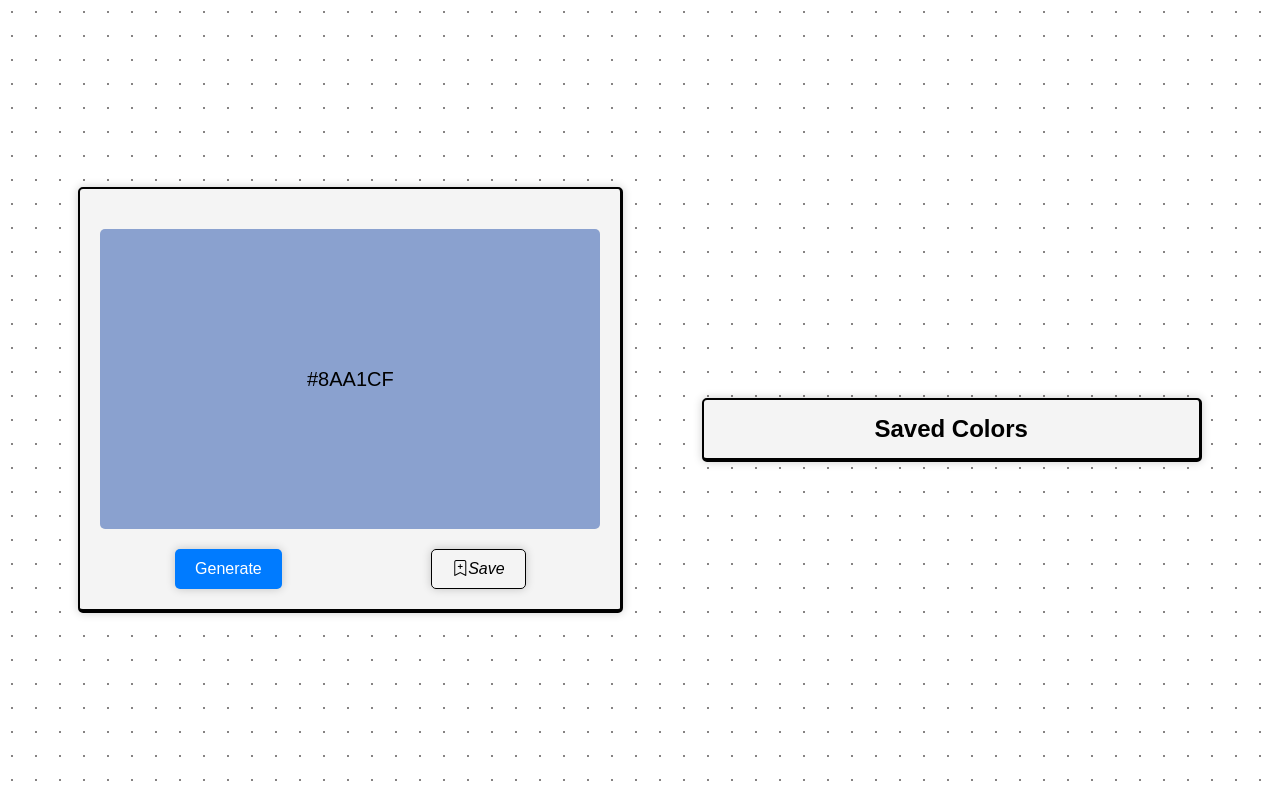
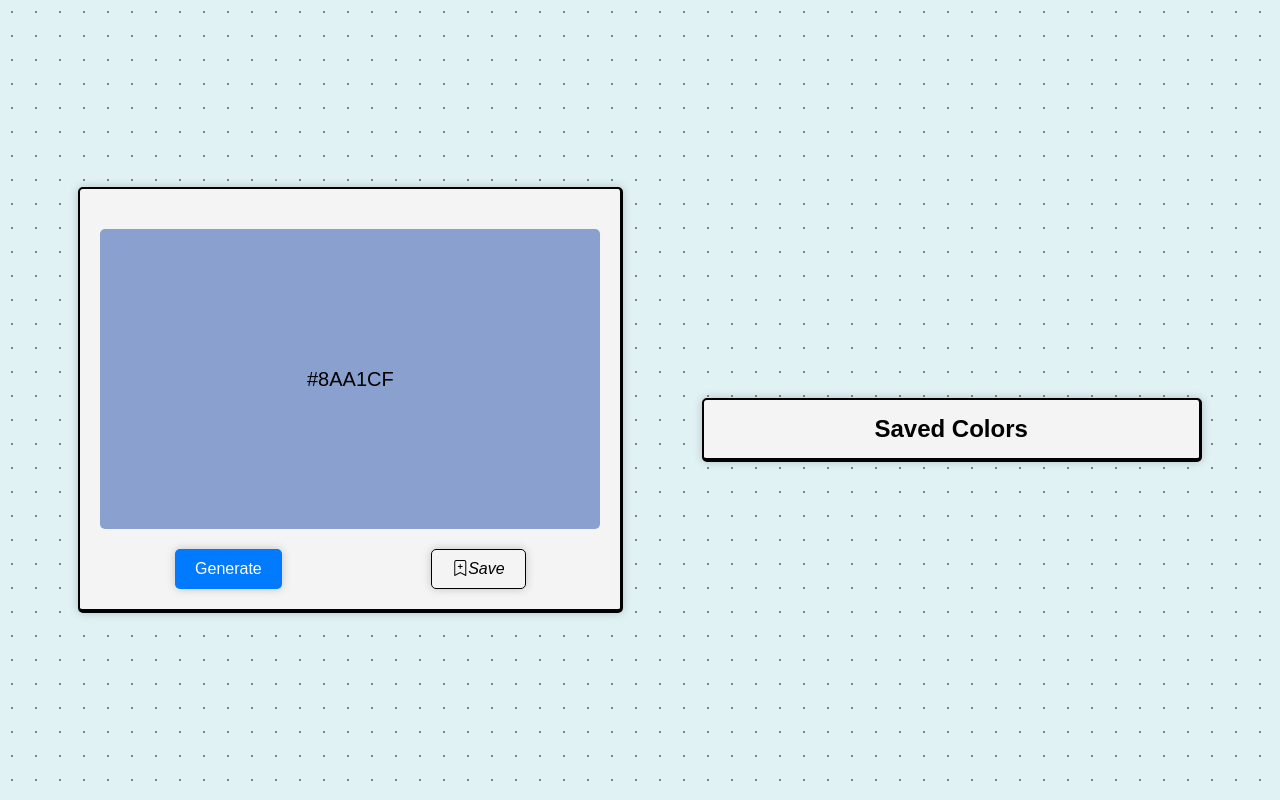
Before and after one commit to celinagrcs/color-palette-generator, a plain HTML site: page index.html in a window 1280 px wide. Drawn offline with nearby package versions, Linux system fonts and the light colour scheme.

Commit message:
Update style.css

```diff
--- a/style.css
+++ b/style.css
@@ -7,7 +7,7 @@
 
 body{
     background-color: #e1f2f4;
-    background-image: radial-gradient(#868383 1.2000000000000002px, #ffffff 1.2000000000000002px);
+    background-image: radial-gradient(#868383 1.2000000000000002px,  #e1f2f4 1.2000000000000002px);
     background-size: 24px 24px;
 }
 
```
